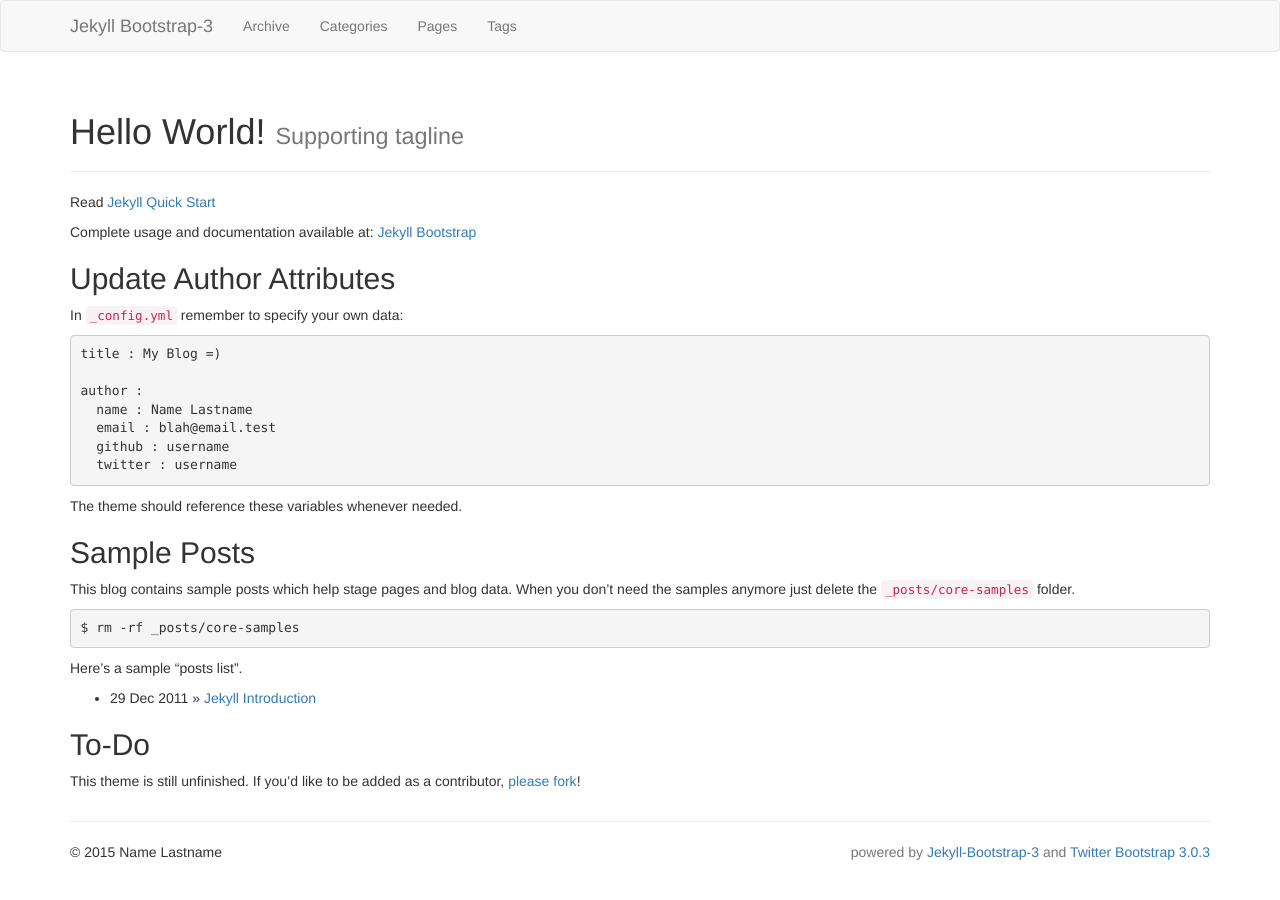
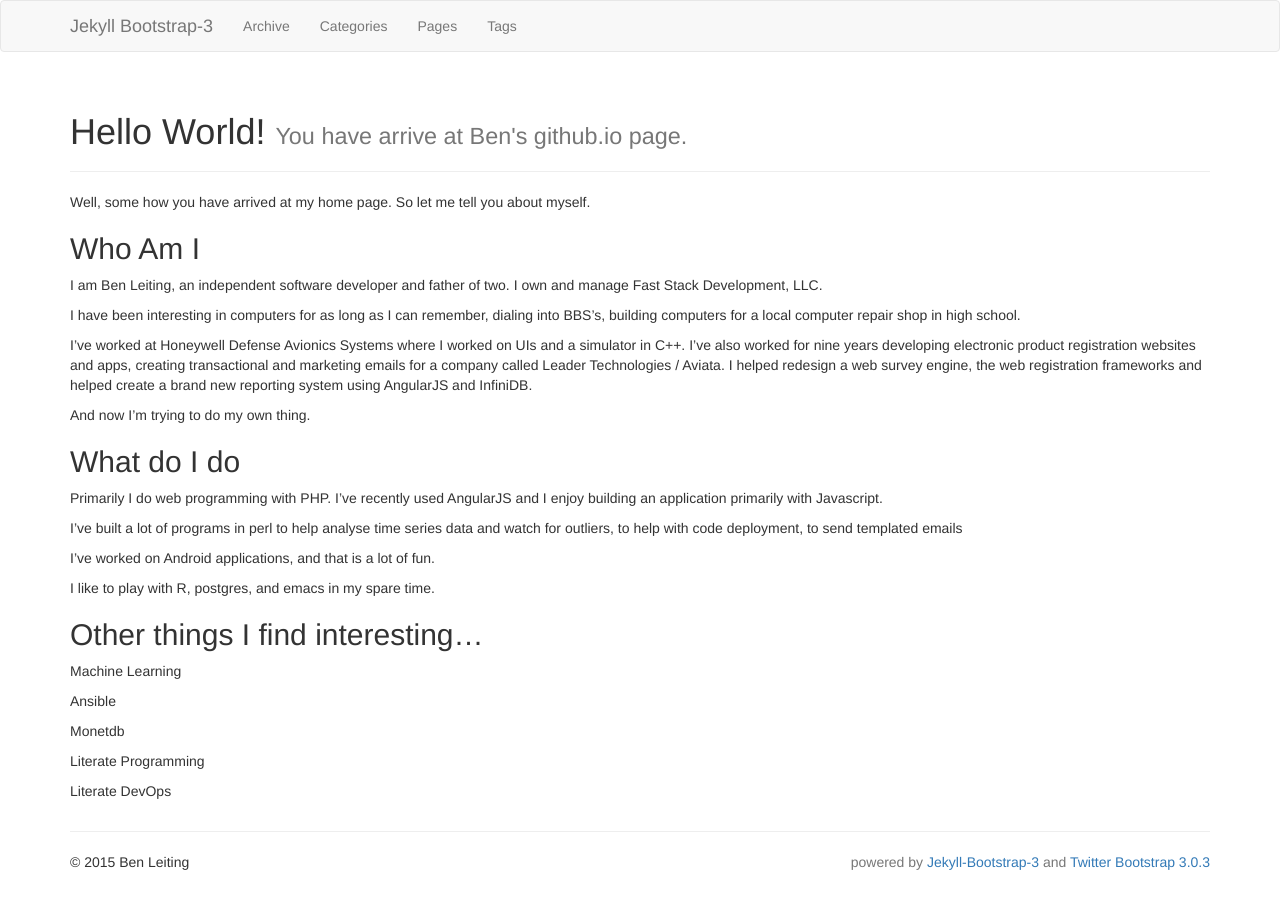
Before and after one commit to bleiting/bleiting.github.io, a Jekyll site: the page built from index.md, in a window 1280 px wide. Built offline with Jekyll 4.4.1, drawn with Linux system fonts in a browser that asks for light colours; nearby versions of some CDN libraries; library files that are not in the unit come from our copies.

Commit message:
* start index page

```diff
--- a/_config.yml
+++ b/_config.yml
@@ -14,11 +14,9 @@ markdown: kramdown
 title : Jekyll Bootstrap-3
 tagline: Site Tagline
 author :
-  name : Name Lastname
-  email : blah@email.test
-  github : username
-  twitter : username
-  feedburner : feedname
+  name : Ben Leiting
+  email : ben.leiting@gmail.com
+  github : bleiting
 
 # The production_url is only used when full-domain names are needed
 # such as sitemap.txt
@@ -28,7 +26,7 @@ author :
 # Else if you are pushing to username.github.io, replace with your username.
 # Finally if you are pushing to a GitHub project page, include the project name at the end.
 #
-production_url : http://username.github.io
+production_url : http://bleiting.github.io
 
 # All Jekyll-Bootstrap specific configurations are namespaced into this hash
 #
@@ -83,7 +81,7 @@ JB :
   # Set 'provider' to false to turn commenting off globally.
   #
   comments :
-    provider : disqus
+    provider : false
     disqus :
       short_name : jekyllbootstrap
     livefyre :
@@ -103,7 +101,7 @@ JB :
   analytics :
     provider : google
     google :
-        tracking_id : 'UA-***'
+        tracking_id : 'UA-62490606-1'
     googleUA :
         tracking_id : 'UA-***'
         property_name : 'PROPERTY NAME'
--- a/index.md
+++ b/index.md
@@ -1,43 +1,49 @@
 ---
 layout: page
 title: Hello World!
-tagline: Supporting tagline
+tagline: You have arrive at Ben's github.io page.
 ---
 {% include JB/setup %}
 
-Read [Jekyll Quick Start](http://jekyllbootstrap.com/usage/jekyll-quick-start.html)
+Well, some how you have arrived at my home page.  So let me tell you about myself.
 
-Complete usage and documentation available at: [Jekyll Bootstrap](http://jekyllbootstrap.com)
+## Who Am I
 
-## Update Author Attributes
+I am Ben Leiting, an independent software developer and father of two.  I own
+and manage Fast Stack Development, LLC.
 
-In `_config.yml` remember to specify your own data:
+I have been interesting in computers for as long as I can remember, dialing into
+BBS's, building computers for a local computer repair shop in high school.
 
-    title : My Blog =)
+I've worked at Honeywell Defense Avionics Systems where I worked on UIs and a
+simulator in C++.  I've also worked for nine years developing electronic product
+registration websites and apps, creating transactional and marketing emails for
+a company called Leader Technologies / Aviata.  I helped redesign a web survey
+engine, the web registration frameworks and helped create a brand new reporting
+system using AngularJS and InfiniDB.
 
-    author :
-      name : Name Lastname
-      email : blah@email.test
-      github : username
-      twitter : username
+And now I'm trying to do my own thing.
 
-The theme should reference these variables whenever needed.
+## What do I do
 
-## Sample Posts
+Primarily I do web programming with PHP.  I've recently used AngularJS and I
+enjoy building an application primarily with Javascript.
 
-This blog contains sample posts which help stage pages and blog data.
-When you don't need the samples anymore just delete the `_posts/core-samples` folder.
+I've built a lot of programs in perl to help analyse time series data and watch
+for outliers, to help with code deployment, to send templated emails
 
-    $ rm -rf _posts/core-samples
+I've worked on Android applications, and that is a lot of fun.
 
-Here's a sample "posts list".
+I like to play with R, postgres, and emacs in my spare time.
 
-<ul class="posts">
-  {% for post in site.posts %}
-    <li><span>{{ post.date | date_to_string }}</span> &raquo; <a href="{{ BASE_PATH }}{{ post.url }}">{{ post.title }}</a></li>
-  {% endfor %}
-</ul>
+## Other things I find interesting...
 
-## To-Do
+Machine Learning
 
-This theme is still unfinished. If you'd like to be added as a contributor, [please fork](http://github.com/dbtek/jekyll-bootstrap-3)!
+Ansible
+
+Monetdb
+
+Literate Programming
+
+Literate DevOps
```
